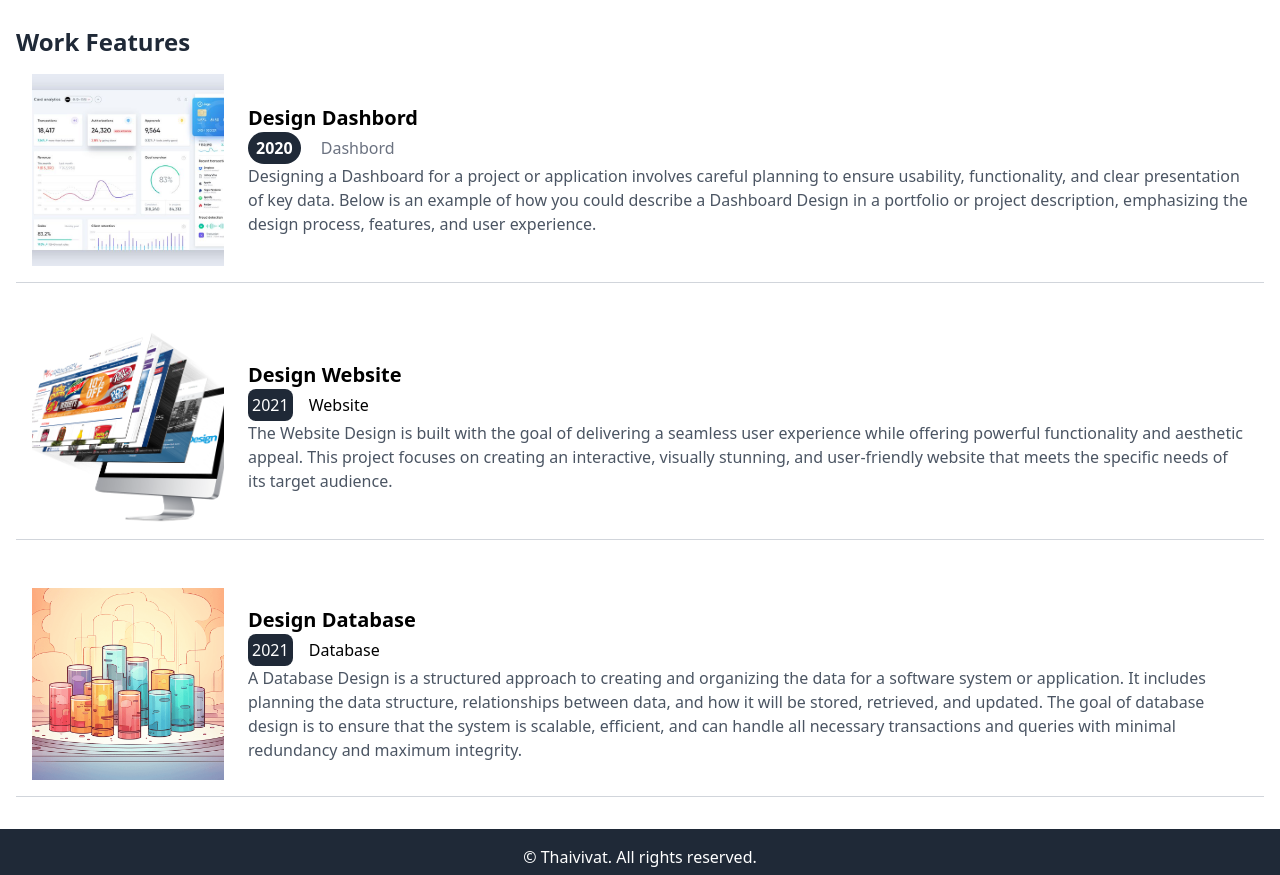
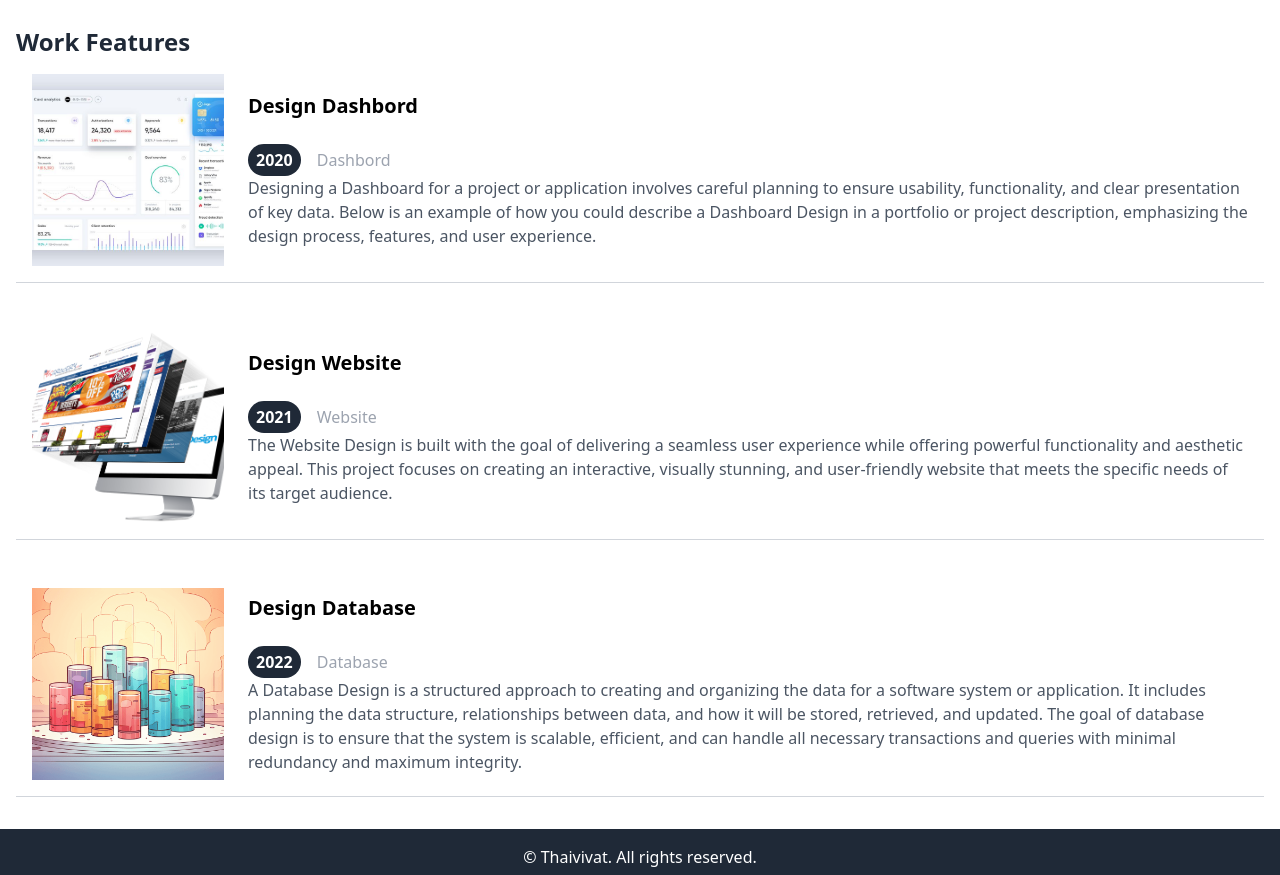
Before and after one commit to Tangwwp/midterm-project, a website: page src/index.html in a window 1280 px wide. Shown: the part 720-1595 px from the top of the page. Drawn offline with nearby package versions, Linux system fonts and the light colour scheme.

Commit message:
update index

```diff
--- a/src/index.html
+++ b/src/index.html
@@ -83,12 +83,12 @@
                 <div class="flex flex-col lg:flex-row items-center space-x-4 lg:space-x-6 p-4 border-b border-gray-300">
                     <img src="dashboard-design.jpg" alt="Feature 1" class="w-48 h-48 object-cover mb-4 lg:mb-0 lg:w-48 lg:h-48">
                     <div>
-                        <h3 class="text-xl font-semibold">Design Dashbord</h3>
+                        <h3 class="text-xl font-semibold mb-6">Design Dashbord</h3>
                         <div class="space-x-2">
                             <div class="max-w-sm mx-auto inline-block px-2 py-1 font-bold bg-gray-800 text-white text-center rounded-2xl">
                                 2020
                             </div>
-                            <div class="max-w-sm mx-auto inline-block px-2 py-1 bg-white text-gray-500 text-center rounded-2xl">
+                            <div class="max-w-sm mx-auto inline-block p-1 bg-white text-gray-400 text-center rounded-2xl">
                                 Dashbord
                             </div>
                         </div>
@@ -101,12 +101,12 @@
                 <div class="flex flex-col lg:flex-row items-center space-x-4 lg:space-x-6 p-4 border-b border-gray-300">
                     <img src="Web-Design.png" alt="Feature 2" class="w-48 h-48 object-cover mb-4 lg:mb-0 lg:w-48 lg:h-48">
                     <div>
-                        <h3 class="text-xl font-semibold">Design Website</h3>
+                        <h3 class="text-xl font-semibold mb-6">Design Website</h3>
                         <div class="space-x-2">
-                            <div class="max-w-sm mx-auto inline-block p-1 bg-gray-800 text-white text-center rounded-lg">
+                            <div class="max-w-sm mx-auto inline-block px-2 py-1 font-bold bg-gray-800 text-white text-center rounded-2xl">
                                 2021
                             </div>
-                            <div class="max-w-sm mx-auto inline-block p-1 bg-white text-black text-center rounded-lg">
+                            <div class="max-w-sm mx-auto inline-block p-1 bg-white text-gray-400 text-center rounded-2xl">
                                 Website
                             </div>
                         </div>
@@ -118,12 +118,12 @@
                 <div class="flex flex-col lg:flex-row items-center space-x-4 lg:space-x-6 p-4 border-b border-gray-300">
                     <img src="database-design.png" alt="Feature 3" class="w-48 h-48 object-cover mb-4 lg:mb-0 lg:w-48 lg:h-48">
                     <div>
-                        <h3 class="text-xl font-semibold">Design Database</h3>
+                        <h3 class="text-xl font-semibold mb-6">Design Database</h3>
                         <div class="space-x-2">
-                            <div class="max-w-sm mx-auto inline-block p-1 bg-gray-800 text-white text-center rounded-lg">
-                                2021
+                            <div class="max-w-sm mx-auto inline-block px-2 py-1 font-bold bg-gray-800 text-white text-center rounded-2xl">
+                                2022
                             </div>
-                            <div class="max-w-sm mx-auto inline-block p-1 bg-white text-black text-center rounded-lg">
+                            <div class="max-w-sm mx-auto inline-block p-1 bg-white text-gray-400 text-center rounded-2xl">
                                 Database
                             </div>
                         </div>
```
